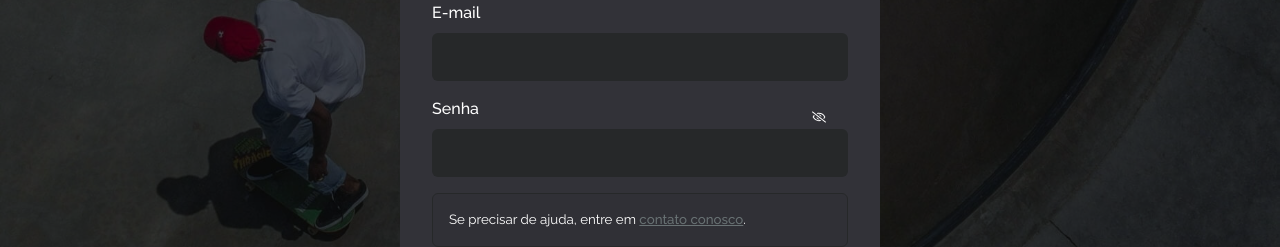
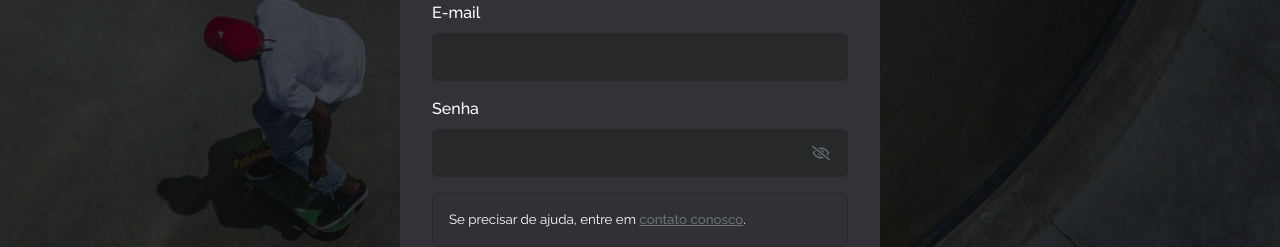
Before and after one commit to jpcmf/Frontend-GraduateProgram-FullStack-2024, a Next.js app: page /auth/signin in a window 1280 px wide. Shown: the part 256-503 px from the top of the page. Built offline with nearby package versions, Linux system fonts and the light colour scheme; no server answers.

Commit message:
feat: Adjust password visibility toggle button size and position

```diff
--- a/src/pages/auth/signin.tsx
+++ b/src/pages/auth/signin.tsx
@@ -149,13 +149,14 @@ export default function SignIn() {
                   {...register("password")}
                   error={errors.password}
                 />
-                <InputRightElement>
+                <InputRightElement top={["8", "9"]} right="-2">
                   <IconButton
                     icon={showPassword ? <FaRegEye /> : <FaRegEyeSlash />}
                     variant="unstyled"
                     aria-label={showPassword ? "Ocultar senha" : "Mostrar senha"}
                     onClick={() => setShowPassword(!showPassword)}
-                    size="sm"
+                    size="lg"
+                    color="gray.600"
                   />
                 </InputRightElement>
               </InputGroup>
```
